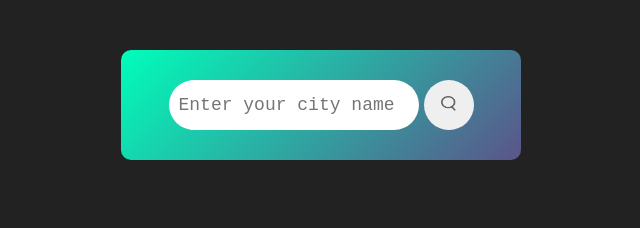
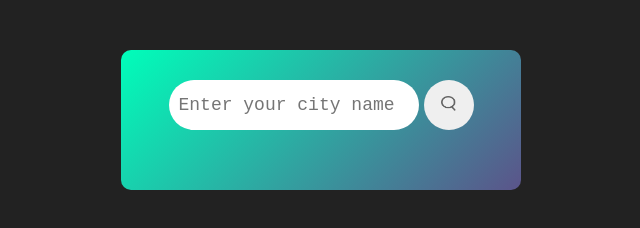
Before and after one commit to Balavignesh-J/Weather-app, a plain HTML site: page index.html in a window 1280 px wide. Shown: the whole page, without its empty margins (319-959 px from the left). Drawn offline with Linux system fonts and the light colour scheme.

Commit message:
Update style.css

```diff
--- a/assets/style.css
+++ b/assets/style.css
@@ -103,3 +103,10 @@ body{
     text-align: center;
     display: none;
 }
+
+.contact{
+    display: flex;
+    justify-content: center;
+    gap: 15px;
+    height: 30px;
+}
```
